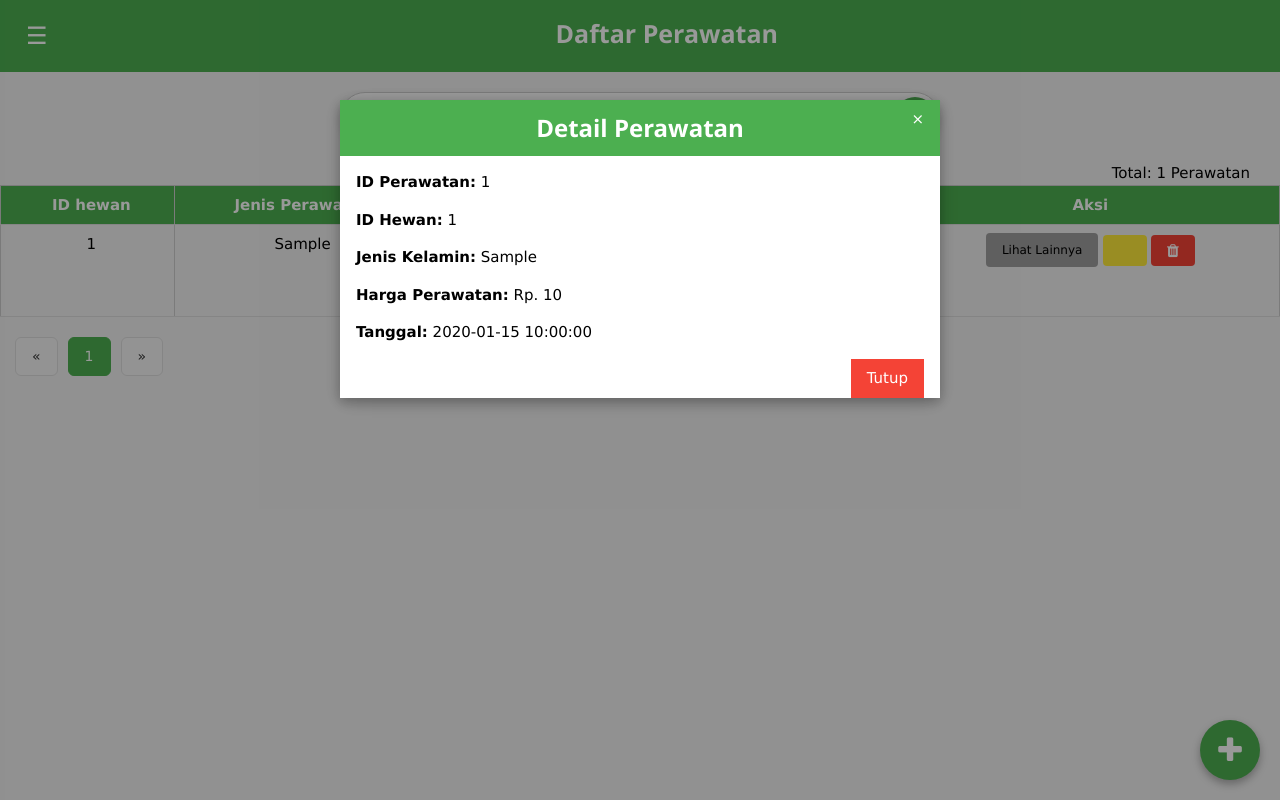
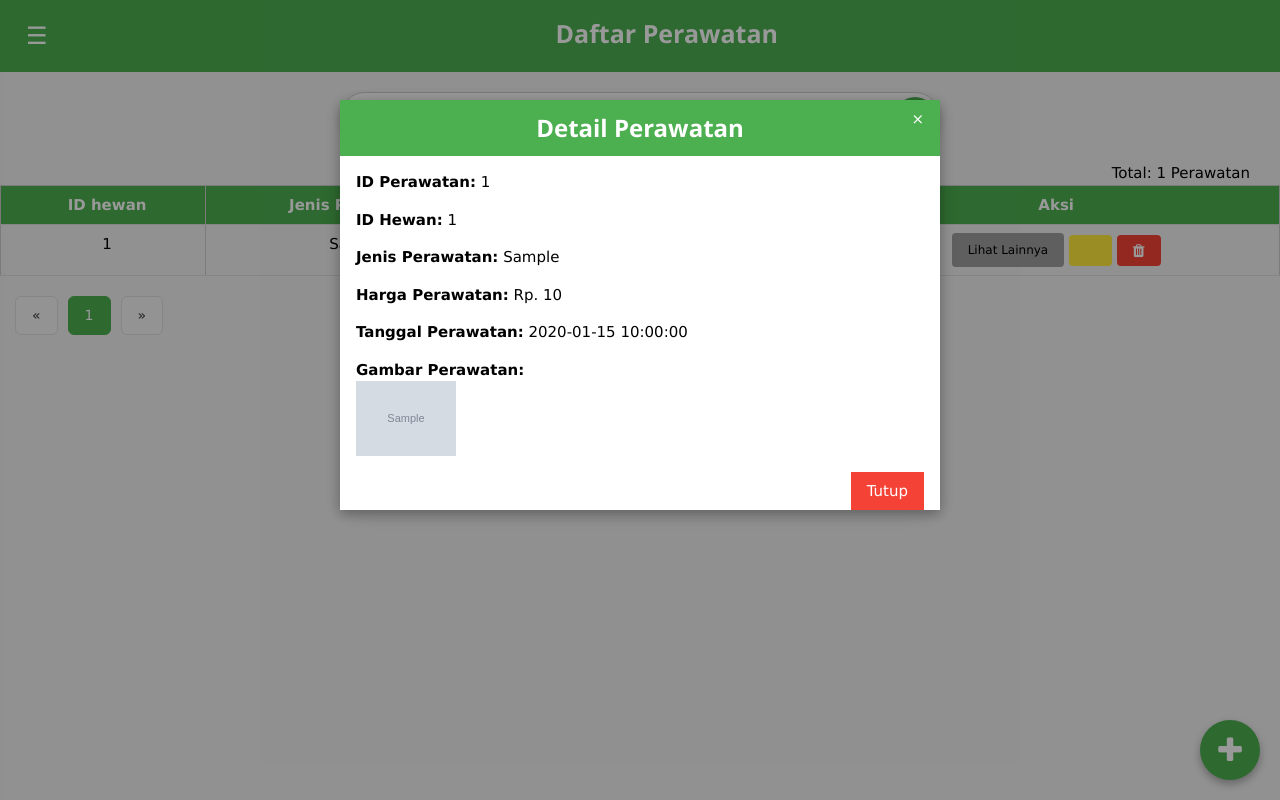
Before and after one commit to alfanhamdani/e-mbek, a PHP site: page /daftar_perawatan.php in a window 1280 px wide, after a click on "Lihat Lainnya". Run offline with PHP 8.4, Linux system fonts and the light colour scheme; the visitor is signed in with stand-in values (Sample User, id 1); tables that the repository leaves empty or names only in its code hold one stand-in row (values such as "Sample post"); grey boxes marked "Sample" are stand-in pictures.

Commit message:
Memperbaiki code yang kurang

```diff
--- a/daftar_perawatan.php
+++ b/daftar_perawatan.php
@@ -276,7 +276,6 @@ $result = mysqli_query($conn, $queryPerawatan);
                     <th>ID hewan</th>
                     <th>Jenis Perawatan</th>
                     <th>Harga Perawatan</th>
-                    <th>Gambar</th>
                     <th>Aksi</th>
                 </tr>
                 <?php while ($row = mysqli_fetch_assoc($result)) { ?>
@@ -286,8 +285,6 @@ $result = mysqli_query($conn, $queryPerawatan);
                         <td style="font-size: 15px;">Rp.
                             <?php echo number_format($row['harga_perawatan'], 0, ',', '.'); ?>
                         </td>
-                        <td><img src="<?php echo htmlspecialchars($row['gambar']); ?>" alt="Gambar Hewan"
-                                style="width: 100px; height: auto;"></td>
                         <td style="font-size: 14px; text-align: center;">
                             <!-- Tombol Lihat Lainnya -->
                             <button
@@ -318,11 +315,15 @@ $result = mysqli_query($conn, $queryPerawatan);
                             <div class="w3-container">
                                 <p><strong>ID Perawatan:</strong> <?= htmlspecialchars($row['id_perawatan']); ?></p>
                                 <p><strong>ID Hewan:</strong> <?= htmlspecialchars($row['id_hewan']); ?></p>
-                                <p><strong>Jenis Kelamin:</strong> <?= htmlspecialchars($row['jenis_perawatan']); ?></p>
+                                <p><strong>Jenis Perawatan:</strong> <?= htmlspecialchars($row['jenis_perawatan']); ?></p>
                                 <p><strong>Harga Perawatan:</strong> Rp.
                                     <?= number_format($row['harga_perawatan'], 0, ',', '.'); ?>
                                 </p>
-                                <p><strong>Tanggal:</strong> <?= htmlspecialchars($row['tanggal']); ?></p>
+                                <p><strong>Tanggal Perawatan:</strong> <?= htmlspecialchars($row['tanggal']); ?></p>
+                                <p><strong>Gambar Perawatan:</strong><br>
+                                    <?php if (!empty($row['gambar'])): ?>
+                                        <img src="<?= $row['gambar'] ?>" width="100" alt="Gambar Perawatan">
+                                    <?php endif; ?>
                             </div>
                             <footer class="w3-container">
                                 <button
```
Also changed, not shown: daftar_hewan.php (+4 -4 lines), edit_perawatan.php (+5 -2 lines), uploads/1740323656_logo e-mbek.png (added), uploads/logo e-mbek.png (added).
